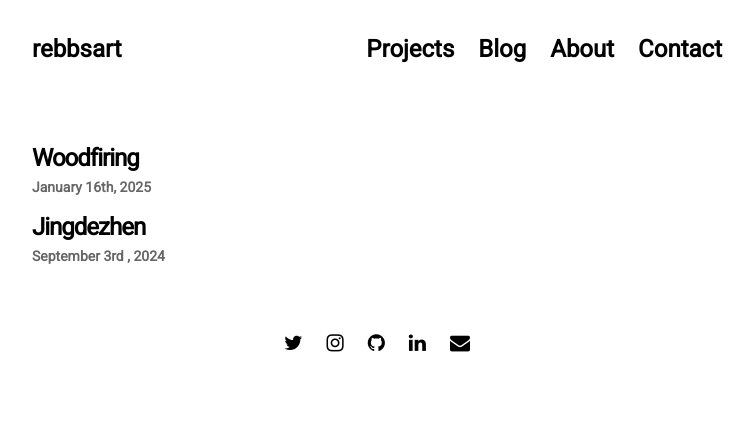
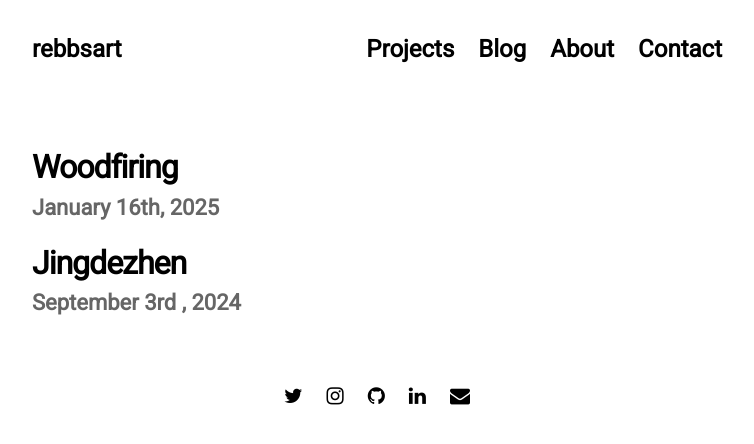
Before and after one commit to rebbsart/rebbsart.github.io, a Jekyll site: the page built from pages/blog.md, in a window 1280 px wide. Shown: the top 444 px of the page, without its empty margins (263-1017 px from the left). Built offline with Jekyll 4.4.1, drawn with Linux system fonts in a browser that asks for light colours; nearby versions of some CDN libraries.

Commit message:
font change for blog

```diff
--- a/_sass/3-sections/_blog.sass
+++ b/_sass/3-sections/_blog.sass
@@ -7,7 +7,7 @@
       margin-bottom: 5px
       padding: 0px
       font:
-        size: 24px
+        size: 32px
         weight: 700
       a
         color: black
@@ -16,5 +16,5 @@
     .blog-date
       display: block
       font:
-        size: 14px
+        size: 22px
         weight: 700
```
